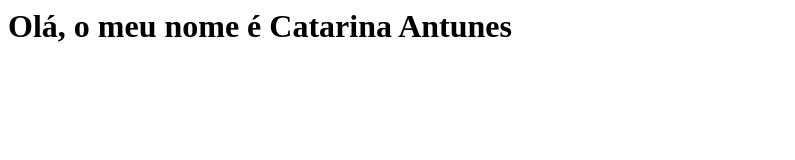
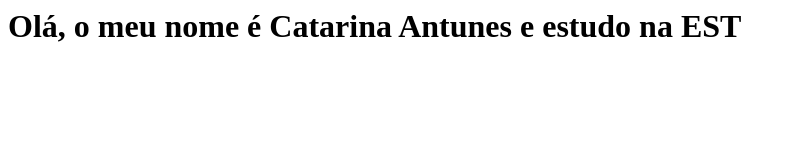
Before and after one commit to cmartinsantunes/meu-website-azure, a plain HTML site: page index.html in a window 1280 px wide. Shown: the whole page, without its empty margins (0-795 px from the left). Drawn offline with Linux system fonts and the light colour scheme.

Commit message:
Update index.html

```diff
--- a/index.html
+++ b/index.html
@@ -1,5 +1,5 @@
 <html>
   <body>
-    <h1>Olá, o meu nome é Catarina Antunes</h1>
+    <h1>Olá, o meu nome é Catarina Antunes e estudo na EST</h1>
   </body>
 </html>
```
